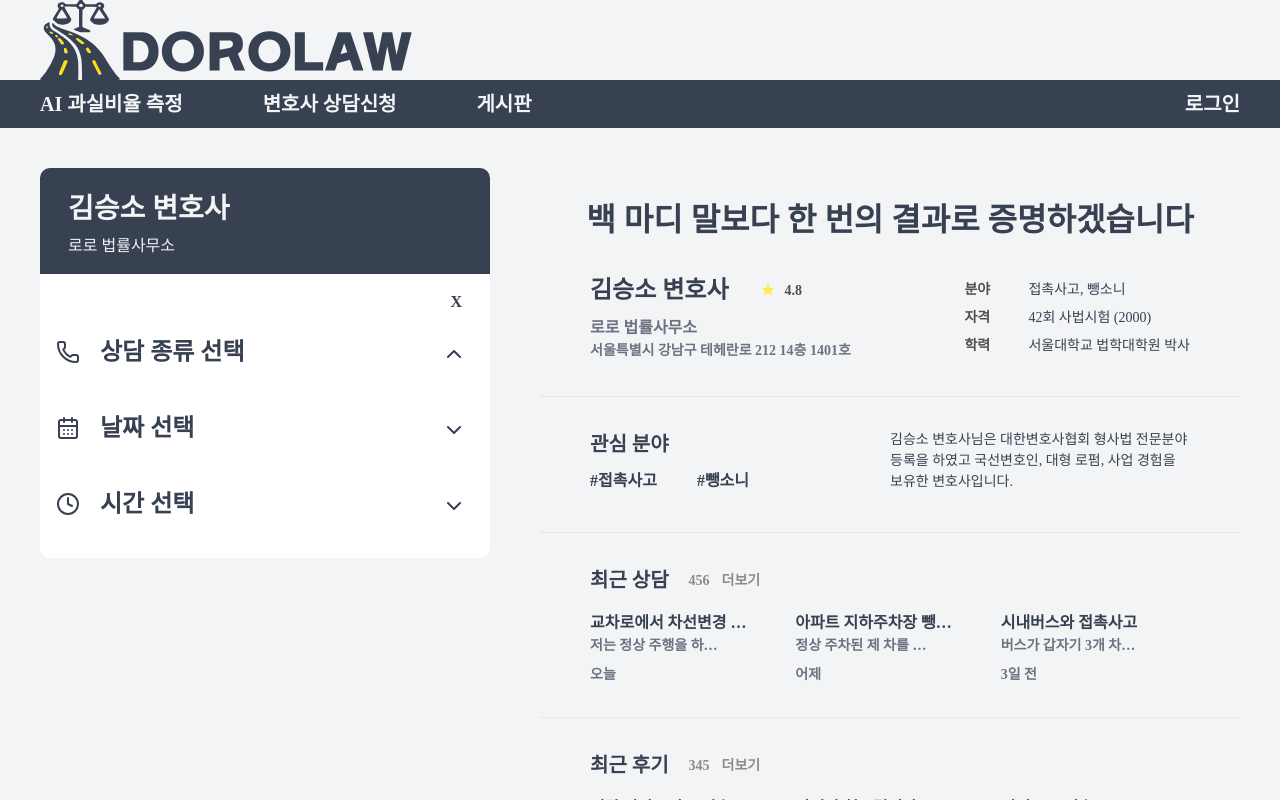
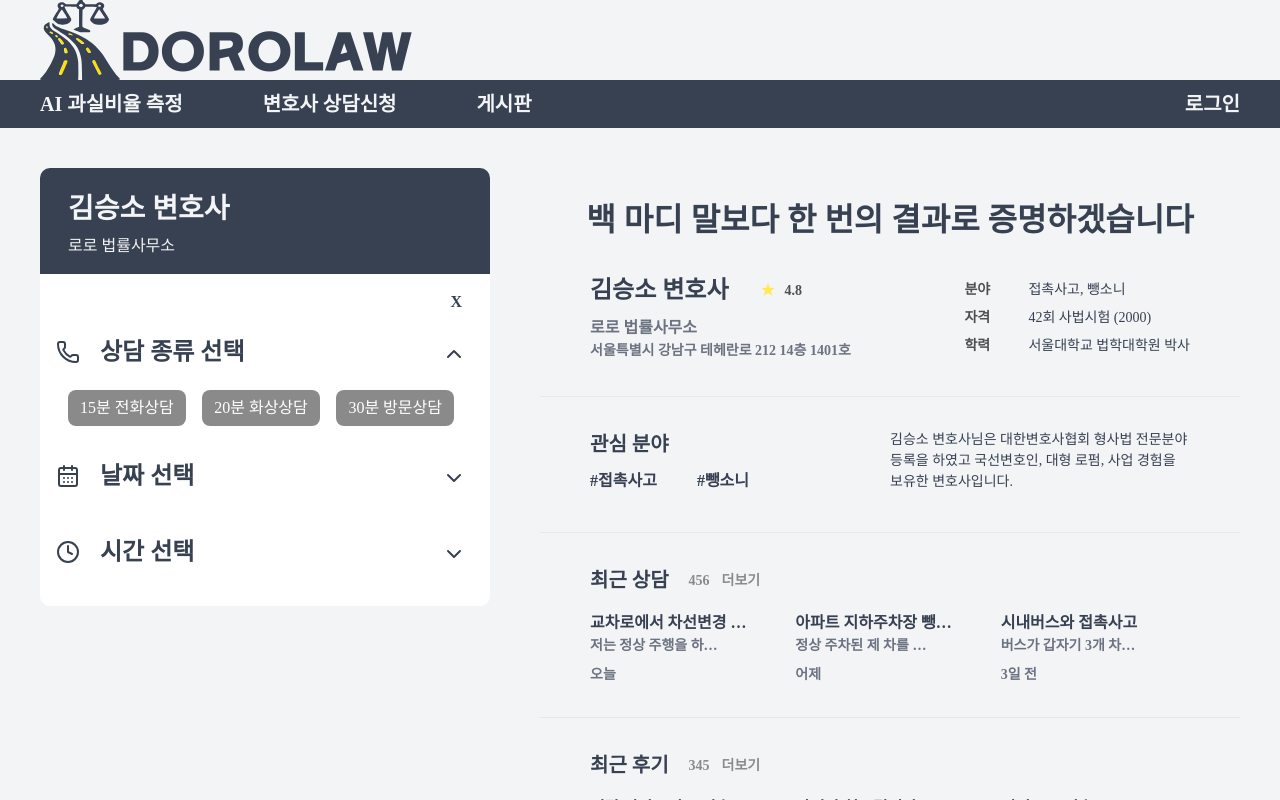
Before and after one commit to SSAFY-Dorolaw/Dorolaw, a React (Vite) app in the folder frontend/: page /consultation/reservation in a window 1280 px wide. Both pictures are taken after a click on the button "상담 예약하기". Shown: the top 800 px of the page. Built offline with nearby package versions, Linux system fonts and the light colour scheme; a web font is replaced by a local one.

Commit message:
feat: 상담유형 선택 토글
- 전화 상담, 화상 상담, 방문 상담
- 클릭 시 반응 구현 필요

S12P21A501-98

```diff
--- a/frontend/src/features/reservation/BookingPlan.tsx
+++ b/frontend/src/features/reservation/BookingPlan.tsx
@@ -1,3 +1,4 @@
+import { useState } from 'react';
 import {
   Phone,
   CalendarDays,
@@ -11,6 +12,12 @@ interface BookingPlanProps {
 }
 
 const BookingPlan = ({ onClose }: BookingPlanProps) => {
+  const [isOpen, setIsOpen] = useState(true);
+
+  const toggleOpen = () => {
+    setIsOpen(!isOpen);
+  };
+
   return (
     <div>
       <div className="rounded-b-[10px] bg-white p-4">
@@ -21,15 +28,35 @@ const BookingPlan = ({ onClose }: BookingPlanProps) => {
           X
         </p>
         {/* 전화상담 선택 */}
-        <div className="flex cursor-pointer justify-between">
+        <div
+          className="flex cursor-pointer justify-between"
+          onClick={toggleOpen}
+        >
           <div className="my-5 flex items-center">
             <Phone className="size-6" />
             <p className="ml-5 text-h3 font-bold text-p5">상담 종류 선택</p>
           </div>
           <div className="flex items-center">
-            <ChevronUp className="mr-2 mt-1 size-6" />
+            {isOpen ? (
+              <ChevronUp className="mr-2 mt-1 size-6" />
+            ) : (
+              <ChevronDown className="mr-2 mt-1 size-6" />
+            )}
           </div>
         </div>
+        {isOpen && (
+          <div className="mb-3 ml-3 mr-5 flex justify-between">
+            <button className="rounded-lg bg-g3 px-3 py-1.5 text-white">
+              15분 전화상담
+            </button>
+            <button className="rounded-lg bg-g3 px-3 py-1.5 text-white">
+              20분 화상상담
+            </button>
+            <button className="rounded-lg bg-g3 px-3 py-1.5 text-white">
+              30분 방문상담
+            </button>
+          </div>
+        )}
 
         {/* 날짜 선택 */}
         <div className="flex cursor-pointer justify-between">
```
